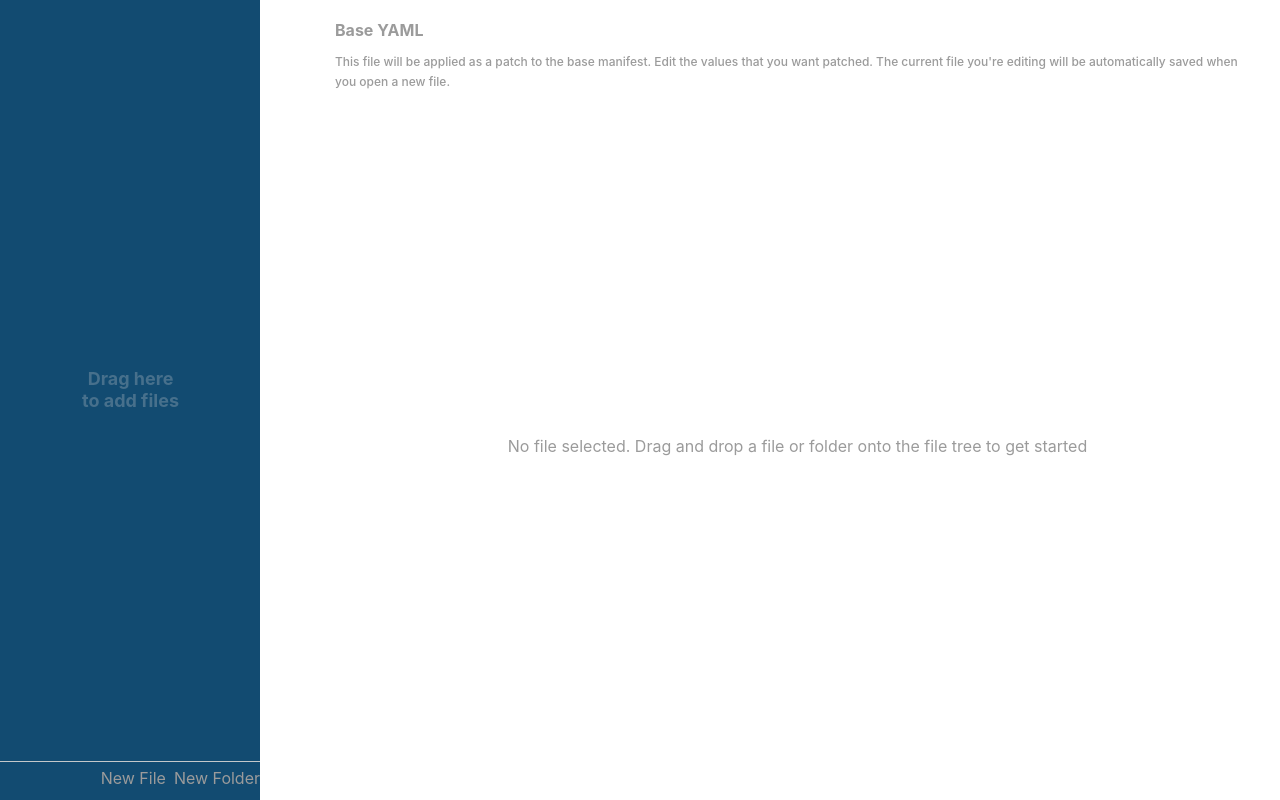
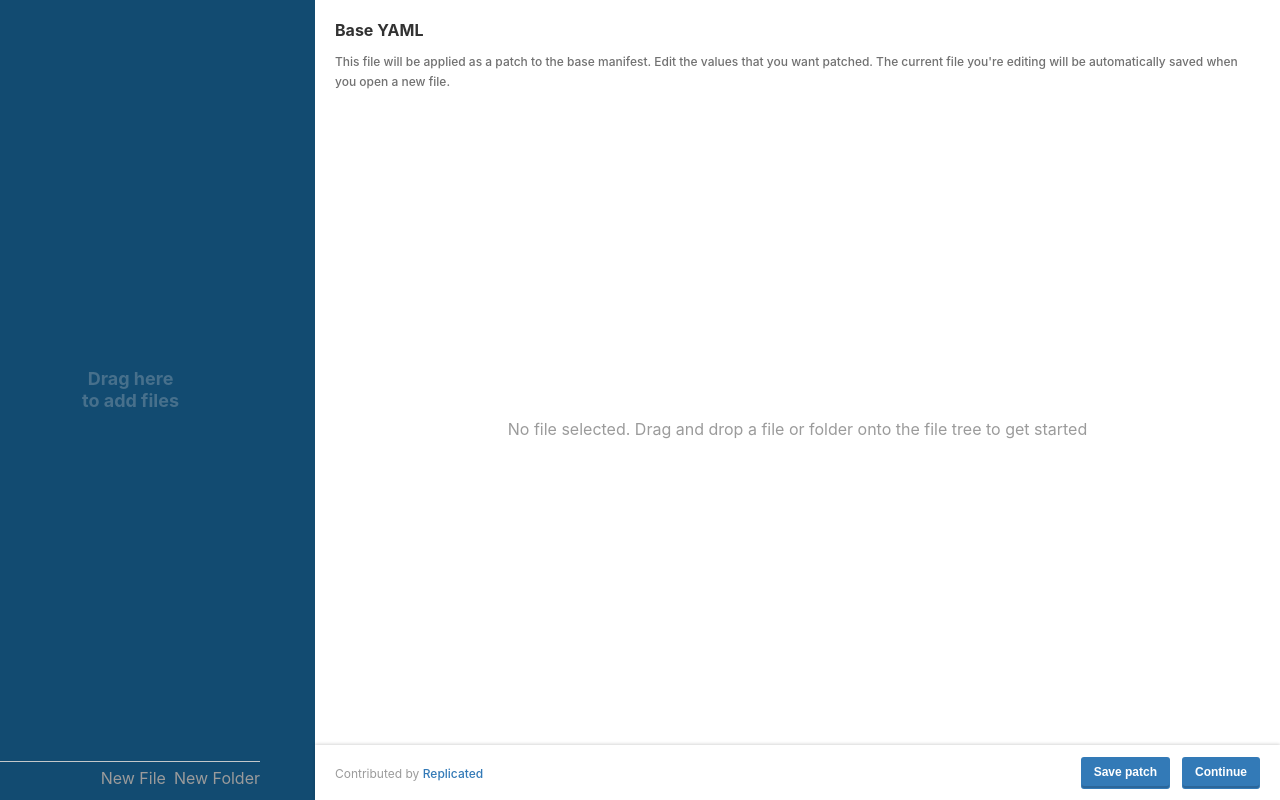
Before and after one commit to replicatedhq/kustomize-demo, a React (Create React App) app: page / in a window 1280 px wide. Built offline with nearby package versions, Linux system fonts and the light colour scheme.

Commit message:
Add footer. Readd colors scss

```diff
--- a/src/KustomizeOverlay.js
+++ b/src/KustomizeOverlay.js
@@ -22,9 +22,11 @@ export default class BespokeKustomizeOverlay extends Component {
       lastSavedPatch: null,
       patch: "",
       newResourceName: "",
+      savingFinalize: false,
       selectedFile: "",
       selectedFileContent: null,
       overlayToDelete: "",
+      dataLoading: false,
       displayConfirmModal: false,
       displayConfirmModalMessage: "",
       displayConfirmModalDiscardMessage: "",
@@ -192,7 +194,10 @@ export default class BespokeKustomizeOverlay extends Component {
 
   render() {
     const {
-      // files,
+      files,
+      dataLoading,
+      patch,
+      savingFinalize,
       addingNewResource,
       newResourceName,
       modalAction
@@ -206,7 +211,7 @@ export default class BespokeKustomizeOverlay extends Component {
                 <div className="flex1 u-overflow--auto u-background--biscay">
                   <div className="flex1 dirtree-wrapper u-overflow--hidden flex-column">
                     <FileTree
-                      files={this.state.files}
+                      files={files}
                       allowModification={true}
                       isRoot={true}
                       handleFileSelect={(path) => this.setSelectedFile(path)}
@@ -243,14 +248,13 @@ export default class BespokeKustomizeOverlay extends Component {
             <div className="flex-column flex1">
               <div className="u-paddingLeft--20 u-paddingRight--20 u-paddingTop--20">
                 <p className="u-marginBottom--normal u-fontSize--large u-color--tuna u-fontWeight--bold">Base YAML</p>
-                <p className="u-fontSize--small u-lineHeight--more u-fontWeight--medium u-color--doveGray">This file will be applied as a patch to the base manifest. Edit the values that you want patched. The current file you're editing will be automatically saved when you open a new file.</p>
+                <p className="u-fontSize--small u-lineHeight--more u-paddingBottom--20 u-fontWeight--medium u-color--doveGray">This file will be applied as a patch to the base manifest. Edit the values that you want patched. The current file you're editing will be automatically saved when you open a new file.</p>
               </div>
               { this.state.selectedFileContent
                 ? (
                 <AceEditor
                   ref={this.setAceEditor}
                   mode="yaml"
-                  theme="chrome"
                   className="flex1 flex acePatchEditor"
                   value={this.state.selectedFileContent}
                   height="100%"
@@ -272,7 +276,38 @@ export default class BespokeKustomizeOverlay extends Component {
                   </div>
               )
             }
+              <div className="flex-auto flex layout-footer-actions less-padding">
+                <div className="flex flex1">
+                  {/*firstRoute ? null :
+                    <div className="flex-auto u-marginRight--normal">
+                      <button className="btn secondary" onClick={() => goBack()}>Back</button>
+                    </div>
+                  */}
+                  <div className="flex-column flex-verticalCenter">
+                    <p className="u-margin--none u-marginRight--30 u-fontSize--small u-color--dustyGray u-fontWeight--normal">Contributed by <a target="_blank" rel="noopener noreferrer" href="https://replicated.com" className="u-fontWeight--medium u-color--astral u-textDecoration--underlineOnHover">Replicated</a></p>
+                  </div>
+                </div>
+                <div className="flex1 flex alignItems--center justifyContent--flexEnd">
+                  {this.state.selectedFileContent === "" ?
+                    <button type="button" onClick={this.props.skipKustomize} className="btn primary">Continue</button>
+                    :
+                    <div className="flex">
+                      { /*
+                      {applyPatchErr && <span className="flex flex1 u-fontSize--small u-fontWeight--medium u-color--chestnut u-marginRight--20 alignItems--center">{applyPatchErrorMessage}</span>}
+                      {savePatchErr && <span className="flex flex1 u-fontSize--small u-fontWeight--medium u-color--chestnut u-marginRight--20 alignItems--center">{savePatchErrorMessage}</span>}
 
+                      */}
+
+                      <button type="button" disabled={ /*dataLoading.saveKustomizeLoading || patch === "" || savingFinalize */ false} onClick={() => this.handleKustomizeSave(false)} className="btn primary save-btn u-marginRight--normal">{dataLoading.saveKustomizeLoading && !savingFinalize ? "Saving patch" : "Save patch"}</button>
+                      {patch === "" ?
+                        <button type="button" onClick={this.props.skipKustomize} className="btn primary">Continue</button>
+                        :
+                        <button type="button" disabled={/*dataLoading.saveKustomizeLoading || patch === "" || savingFinalize */ false} onClick={() => this.handleKustomizeSave(true)} className="btn secondary finalize-btn">{savingFinalize ? "Finalizing overlay" : "Save & continue"}</button>
+                      }
+                    </div>
+                  }
+                </div>
+              </div>
             </div>
           </div>
         </div>
--- /dev/null
+++ b/src/style/colors.scss
@@ -0,0 +1,47 @@
+.u-color--chestnut {
+  color: #BC4752;
+}
+
+.u-color--tuna {
+  color: #323232;
+}
+
+.u-color--navy {
+  color: #193B5B
+}
+
+.u-color--astral {
+  color: #337AB7;
+}
+
+.u-color--tundora {
+  color: #4A4A4A;
+ }
+
+ .u-color--doveGray {
+   color: #717171;
+ }
+
+.u-color--dustyGray {
+  color: #9B9B9B;
+}
+
+.u-color--silverSand {
+  color: #C4C7CA;
+}
+
+.u-color--vidaLoca {
+  color: #65A61D;
+}
+
+.u-color--chateauGreen {
+  color: #44BB66;
+}
+
+.u-color--error {
+  color: #EE5042;
+}
+
+.u-background--biscay {
+  background-color: #124B71;
+}
--- a/src/style/index.scss
+++ b/src/style/index.scss
@@ -1,4 +1,5 @@
 @import "./variables.scss";
+@import "./colors.scss";
 @import "./reset.scss";
 @import "./base.scss";
 @import "./flexbox.scss";
--- a/src/style/utilities.scss
+++ b/src/style/utilities.scss
@@ -38,6 +38,7 @@
 .u-paddingTop--20 { padding-top: 20px; }
 .u-paddingTop--30 { padding-top: 30px; }
 .u-paddingBottom--normal { padding-bottom: 12px; }
+.u-paddingBottom--20 { padding-bottom: 20px; }
 .u-paddingBottom--30 { padding-bottom: 30px; }
 .u-paddingRight--10 { padding-right: 10px; }
 .u-paddingLeft--10 { padding-left: 10px; }
```
